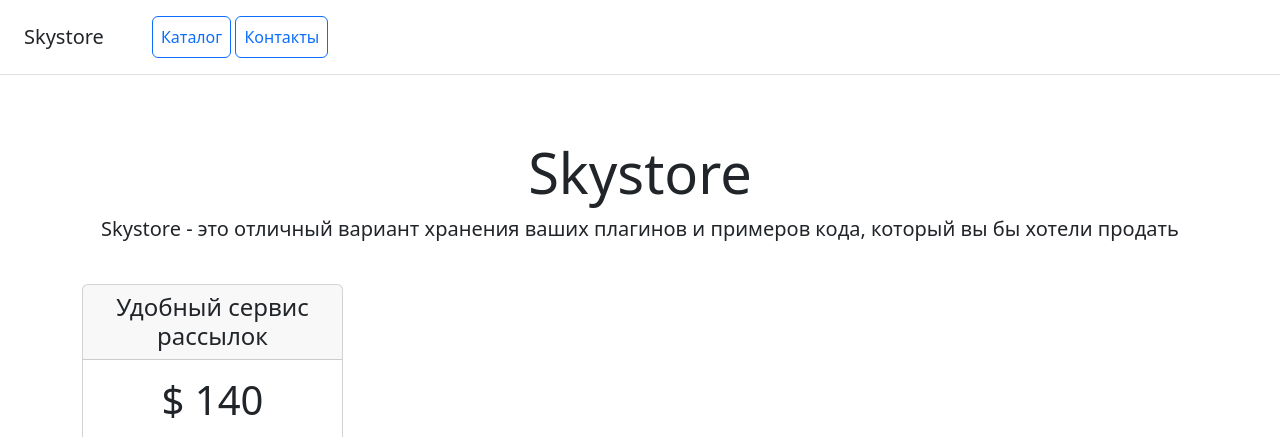
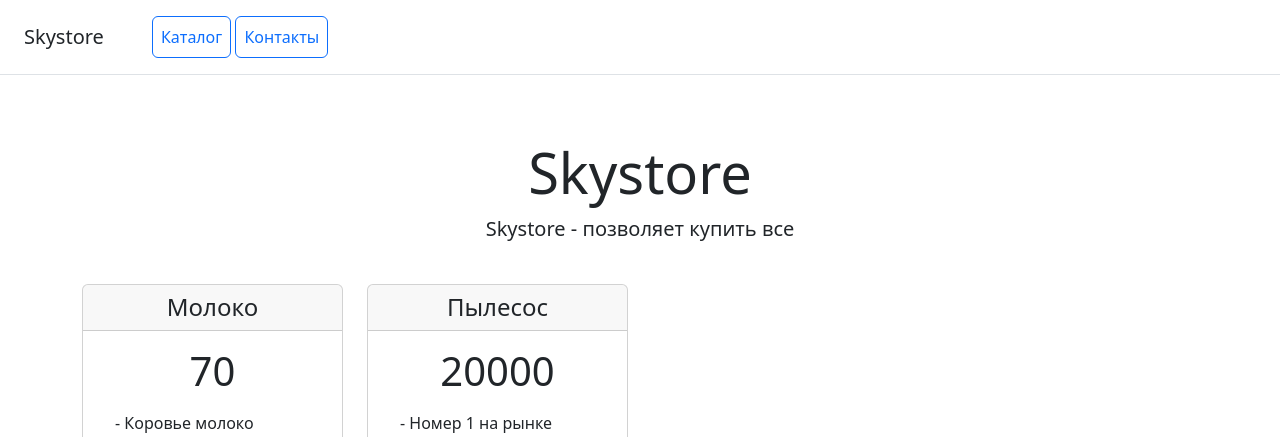
Before and after one commit to Krotecki7/DjangoProject, a Django app: page /home/ in a window 1280 px wide. Shown: the top 437 px of the page. Run offline with Django 5.2, Linux system fonts and the light colour scheme; data comes from the database, SQL or seed files in the repository; some libraries are stand-ins or nearby versions.

Commit message:
Домашняя работа 24

```diff
--- /dev/null
+++ b/catalog/templates/base.html
@@ -0,0 +1,46 @@
+<!doctype html>
+<html lang="en">
+<head>
+    <meta charset="utf-8">
+    <meta name="viewport" content="width=device-width, initial-scale=1">
+    <title>Skystore</title>
+    <link rel="stylesheet" type="text/css" href="/static/css/bootstrap.min.css">
+
+</head>
+<body>
+{% include 'menu.html' %}
+<div class="container">
+    {% block content%}
+    {% endblock%}
+    <footer class="pt-4 my-md-5 pt-md-5 border-top">
+        <div class="row">
+            <div class="col-12 col-md">
+                SkyStore
+                <small class="d-block mb-3 text-muted">&copy; 2023</small>
+            </div>
+            <div class="col-6 col-md">
+                <h5>Категории</h5>
+                <ul class="list-unstyled text-small">
+                    <li><a class="text-muted" href="#">Еда</a></li>
+                    <li><a class="text-muted" href="#">Бытовая техника</a></li>
+                    <li><a class="text-muted" href="#">Украшения</a></li>
+                </ul>
+            </div>
+            <div class="col-6 col-md">
+                <h5>Дополнительно</h5>
+                <ul class="list-unstyled text-small">
+                    <li><a class="text-muted" href="#">Мы пишем</a></li>
+                </ul>
+            </div>
+            <div class="col-6 col-md">
+                <h5>О нас</h5>
+                <ul class="list-unstyled text-small">
+                    <li><a class="text-muted" href="/contacts/">Контакты</a></li>
+                </ul>
+            </div>
+        </div>
+    </footer>
+</div>
+<script type="text/javascript" src="/static/js/bootstrap.bundle.min.js"></script>
+</body>
+</html>
--- a/catalog/templates/home.html
+++ b/catalog/templates/home.html
@@ -1,79 +1,24 @@
-<!doctype html>
-<html lang="en">
-<head>
-    <meta charset="utf-8">
-    <meta name="viewport" content="width=device-width, initial-scale=1">
-    <title>Skystore</title>
-    <link rel="stylesheet" type="text/css" href="/static/css/bootstrap.min.css">
-
-</head>
-<body>
-<div class="d-flex flex-column flex-md-row align-items-center p-3 px-md-4 mb-3 bg-white border-bottom box-shadow">
-    <h5 class="my-0 mr-md-auto font-weight-normal">Skystore</h5>
-    <nav class="ms-5">
-        <a class="p-2 btn btn-outline-primary" href="/">Каталог</a>
-        <a class="p-2 btn btn-outline-primary" href="/contacts/">Контакты</a>
-    </nav>
-</div>
-
-<div class="pricing-header px-3 py-3 pt-md-5 pb-md-4 mx-auto text-center">
-    <h1 class="display-4">Skystore</h1>
-    <p class="lead">Skystore - это отличный вариант хранения ваших плагинов и примеров кода, который вы бы хотели
-        продать</p>
-</div>
-
-<div class="container">
-    <div class="row text-center">
+{% extends 'base.html' %}
+{% load my_tags%}
+{% block content %}
+{% include 'title.html' %}
+<div class="row text-center">
+        {% for product in products %}
         <div class="col-3">
             <div class="card mb-4 box-shadow">
                 <div class="card-header">
-                    <h4 class="my-0 font-weight-normal">Удобный сервис рассылок</h4>
+                    <h4 class="my-0 font-weight-normal">{{ product.name }}</h4>
                 </div>
                 <div class="card-body">
-                    <h1 class="card-title pricing-card-title">$ 140</h1>
+                    <h1 class="card-title pricing-card-title"> {{product.price}} </h1>
                     <ul class="list-unstyled mt-3 mb-4 text-start m-3">
-                        <li>- Неограниченная лицензия</li>
-                        <li>- Поддержка</li>
-                        <li>- Установка на сервер</li>
-                        <li>- Получение обновлений</li>
+                        <li>- {{ product.description|truncatechars:100 }}</li>
+                        <li>- <img src="{{ product.image }}" alt="Фото не найдено"></li>
                     </ul>
-                    <button type="button" class="btn btn-lg btn-block btn-outline-primary">Купить</button>
+                    <a class="btn btn-lg btn-block btn-outline-primary" role="button">Купить</a>
                 </div>
             </div>
         </div>
+        {% endfor %}
     </div>
-
-    <footer class="pt-4 my-md-5 pt-md-5 border-top">
-        <div class="row">
-            <div class="col-12 col-md">
-                SkyStore
-                <small class="d-block mb-3 text-muted">&copy; 2023</small>
-            </div>
-            <div class="col-6 col-md">
-                <h5>Категории</h5>
-                <ul class="list-unstyled text-small">
-                    <li><a class="text-muted" href="#">Рассылки</a></li>
-                    <li><a class="text-muted" href="#">Телеграм боты</a></li>
-                    <li><a class="text-muted" href="#">Полезные утилиты</a></li>
-                    <li><a class="text-muted" href="#">Веб-приложения</a></li>
-                    <li><a class="text-muted" href="#">Микросервисы</a></li>
-                </ul>
-            </div>
-            <div class="col-6 col-md">
-                <h5>Дополнительно</h5>
-                <ul class="list-unstyled text-small">
-                    <li><a class="text-muted" href="#">Мы пишем</a></li>
-                </ul>
-            </div>
-            <div class="col-6 col-md">
-                <h5>О нас</h5>
-                <ul class="list-unstyled text-small">
-                    <li><a class="text-muted" href="/contacts/">Контакты</a></li>
-                </ul>
-            </div>
-        </div>
-    </footer>
-</div>
-<script type="text/javascript" src="/static/js/bootstrap.bundle.min.js"></script>
-</body>
-</html>
+{% endblock %}
--- /dev/null
+++ b/catalog/templates/menu.html
@@ -0,0 +1,9 @@
+<header>
+<div class="d-flex flex-column flex-md-row align-items-center p-3 px-md-4 mb-3 bg-white border-bottom box-shadow">
+    <h5 class="my-0 mr-md-auto font-weight-normal">Skystore</h5>
+    <nav class="ms-5">
+        <a class="p-2 btn btn-outline-primary" href="/">Каталог</a>
+        <a class="p-2 btn btn-outline-primary" href="/contacts/">Контакты</a>
+    </nav>
+</div>
+</header>
--- /dev/null
+++ b/catalog/templates/title.html
@@ -0,0 +1,6 @@
+<header>
+<div class="pricing-header px-3 py-3 pt-md-5 pb-md-4 mx-auto text-center">
+    <h1 class="display-4">Skystore</h1>
+    <p class="lead">Skystore - позволяет купить все</p>
+</div>
+</header>
--- a/catalog/urls.py
+++ b/catalog/urls.py
@@ -1,10 +1,11 @@
 from django.urls import path, include
 from catalog.apps import CatalogConfig
-from catalog.views import home, contacts
+from catalog.views import home, contacts, product
 
 app_name = CatalogConfig.name
 
 urlpatterns = [
     path("home/", home, name="home"),
-    path("contacts/", contacts, name="conatacts"),
+    path("contacts/", contacts, name="contacts"),
+    path("product/<int:pk>/", product, name="product"),
 ]
--- a/catalog/views.py
+++ b/catalog/views.py
@@ -1,9 +1,22 @@
 from django.shortcuts import render
+from catalog.models import Product
 
 
 def home(request):
-    return render(request, "home.html")
+    products = Product.objects.all()
+    context = {
+        "products": products
+    }
+    return render(request, "home.html", context=context)
 
 
 def contacts(request):
     return render(request, "contacts.html")
+
+
+def product(request, pk):
+    product = Product.objects.get(pk=pk)
+    context = {
+        'product': product
+    }
+    return render(request, 'product.html', context=context)
```
Also changed, not shown: catalog/templates/contacts.html (+3 -51 lines), catalog/templates/product.html (added, +12 -0 lines), catalog/templatetags/my_tags.py (added, +10 -0 lines), media/products/optimize.png (added), 6 other files.
